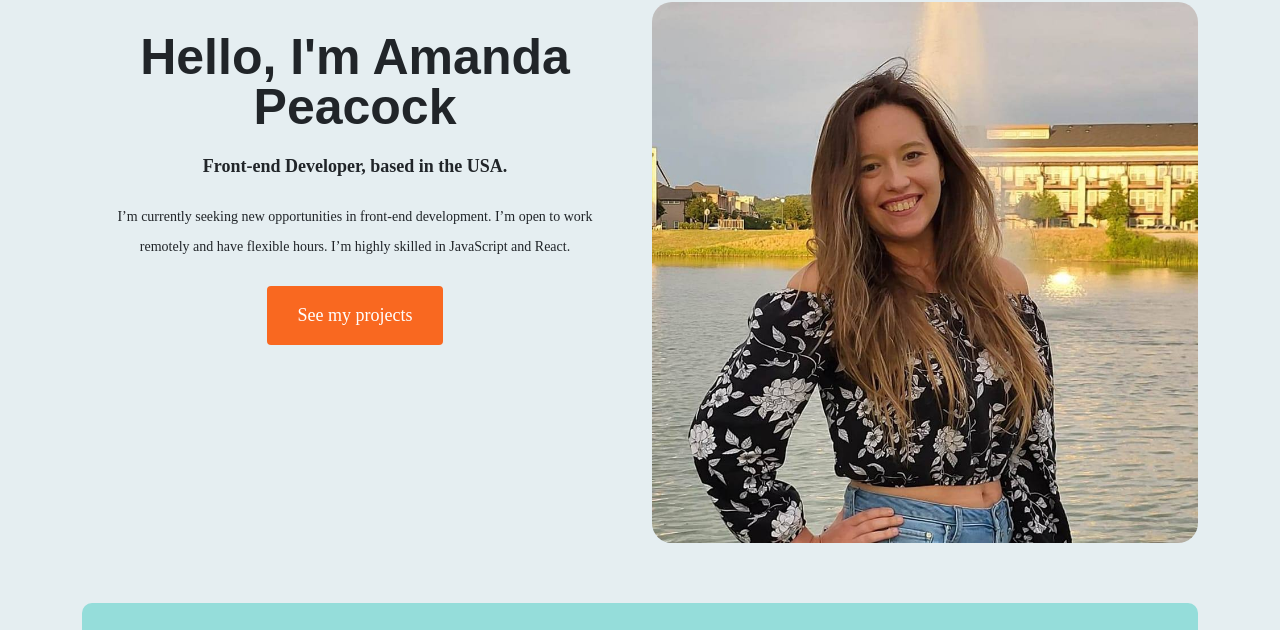
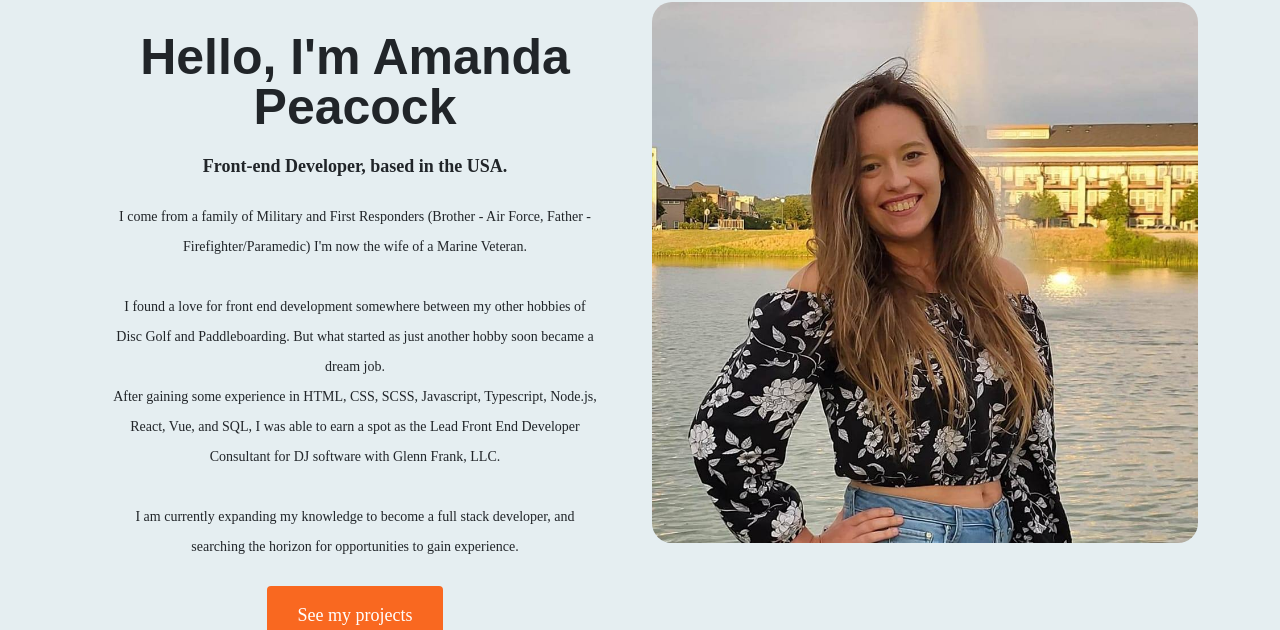
Before and after one commit to AmandaWalden/My-Portfolio-Project-main, a website: page about.html in a window 1280 px wide. Shown: the part 88-718 px from the top of the page. Drawn offline with nearby package versions, Linux system fonts and the light colour scheme.

Commit message:
fixed logo bug and wrote about me

```diff
--- a/about.html
+++ b/about.html
@@ -58,9 +58,22 @@
             <h1 class="mb-4 about-me">Hello, I'm Amanda Peacock</h1>
             <h2 class="mb-4">Front-end Developer, based in the USA.</h2>
             <p class="mb-4">
-              I’m currently seeking new opportunities in front-end development.
-              I’m open to work remotely and have flexible hours. I’m highly
-              skilled in JavaScript and React.
+              I come from a family of Military and First Responders
+              (Brother - Air Force, Father - Firefighter/Paramedic)
+              I'm now the wife of a Marine Veteran.
+              <br/>
+              <br/>
+              I found a love for front end development somewhere between
+              my other hobbies of Disc Golf and Paddleboarding.
+              But what started as just another hobby soon became a dream job.
+              <br/>
+               After gaining some experience in HTML, CSS, SCSS, Javascript, Typescript,
+               Node.js, React, Vue, and SQL, I was able to earn a spot as the Lead Front End Developer Consultant
+               for DJ software with Glenn Frank, LLC.
+               <br/>
+               <br/>
+               I am currently expanding my knowledge to become a full stack developer,
+               and searching the horizon for opportunities to gain experience.
             </p>
             <a href="/work.html" class="btn btn-branding" title="Amanda's Work"
               >See my projects</a
```
Also changed, not shown: index.html (+1 -1 lines), work.html (+1 -1 lines).
